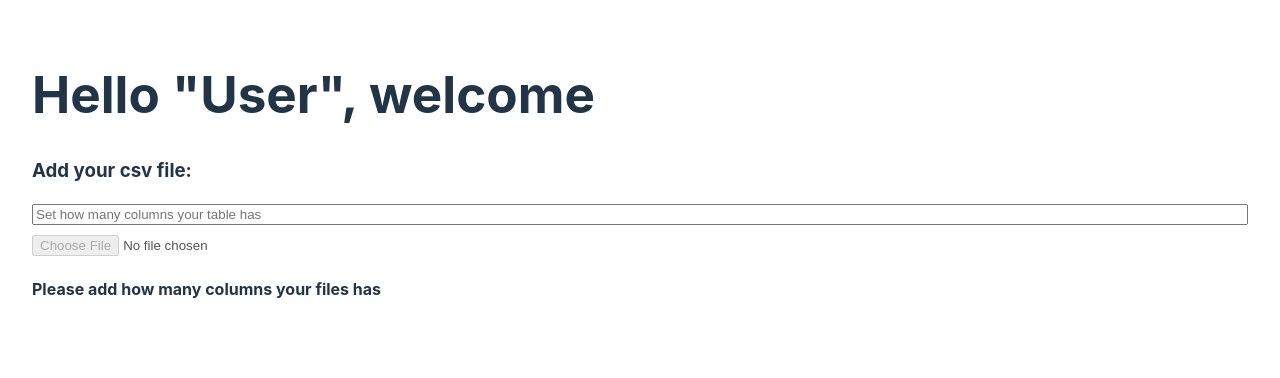
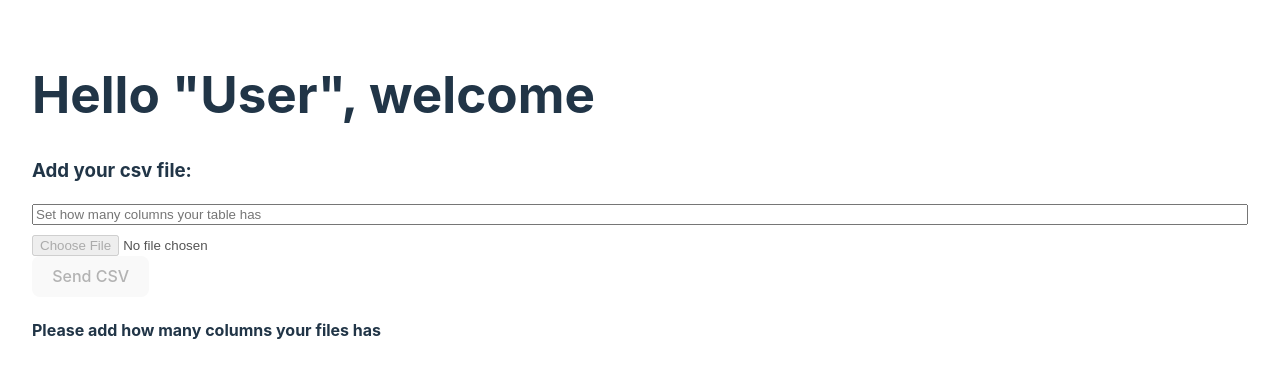
Before and after one commit to nathpaiva/full-stack-app, a React (Vite) app in the folder packages/client/: page / in a window 1280 px wide. Shown: the top 378 px of the page. Built offline with nearby package versions, Linux system fonts and the light colour scheme.

Commit message:
feat: creates form

```diff
--- a/packages/client/src/App.tsx
+++ b/packages/client/src/App.tsx
@@ -119,6 +119,12 @@ export function App() {
 
       <h3>Add your csv file:</h3>
 
+      <form
+        onSubmit={(event) => {
+          event.preventDefault()
+          console.log('submit csv', csvParsedDocument)
+        }}
+      >
         <fieldset className="fieldset-group">
           <input
             type="number"
@@ -134,6 +140,11 @@ export function App() {
             disabled={!columns}
           />
         </fieldset>
+
+        <button type="submit" disabled={!csvParsedDocument?.length}>
+          Send CSV
+        </button>
+      </form>
 
       {/* Create table for the user data */}
       <h4>{tableTitle}</h4>
--- a/packages/client/src/index.css
+++ b/packages/client/src/index.css
@@ -47,7 +47,7 @@ button {
   cursor: pointer;
   transition: border-color 0.25s;
 
-  &:hover {
+  &:not(:disabled):hover {
     border-color: #646cff;
   }
 
```
Lines whose indentation alone changed are shown as unchanged.
